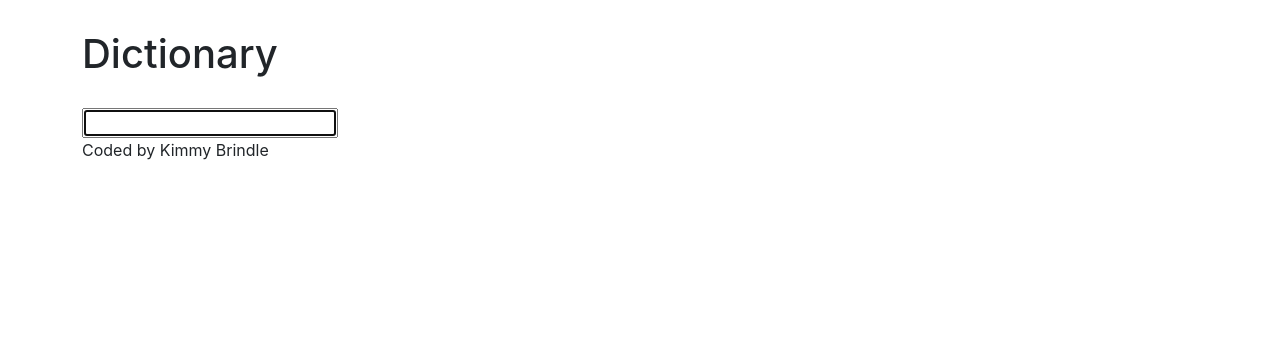
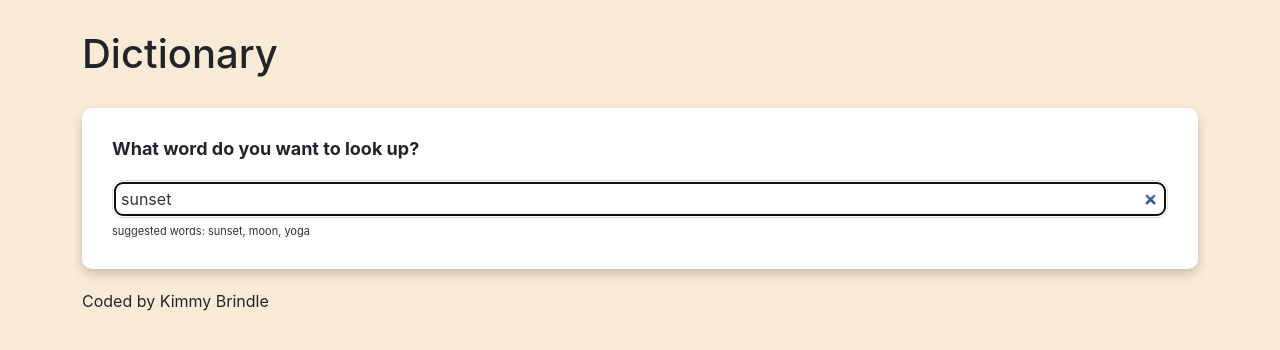
Before and after one commit to kimmybrindle/dictionary-project, a React (Create React App) app: page / in a window 1280 px wide. Shown: the top 350 px of the page. Built offline with nearby package versions, Linux system fonts and the light colour scheme; no server answers.

Commit message:
added styling

```diff
--- a/src/App.css
+++ b/src/App.css
@@ -1,3 +1,6 @@
+body {
+  background-color: antiquewhite;
+}
 .App-main {
   margin: 0 auto;
 }
--- a/src/App.js
+++ b/src/App.js
@@ -9,7 +9,7 @@
           <h1>Dictionary</h1>
         </header>
         <main>
-          <Dictionary />
+          <Dictionary defaultKeyword="sunset" />
         </main>
         <footer>Coded by Kimmy Brindle</footer>
       </div>
--- a/src/Dictionary.css
+++ b/src/Dictionary.css
@@ -1,3 +1,29 @@
 .Dictionary {
   margin: 0 auto;
 }
+.Dictionary h1 {
+  font-size: 18px;
+  font-weight: bold;
+  margin-bottom: 20px;
+}
+.Dictionary section {
+  background-color: white;
+  padding: 30px;
+  border-radius: 10px;
+  box-shadow: 0px 5px 12px rgba(0, 0, 0, 0.2);
+  margin: 20px 0;
+}
+
+.Dictionary input {
+  width: 100%;
+  padding: 6px 8px;
+  color: #333;
+  border: 1px solid #ddd;
+  border-radius: 10px;
+}
+
+.Dictionary .hint {
+  font-size: 11px;
+  margin-top: 5px;
+  color: #333;
+}
--- a/src/Dictionary.js
+++ b/src/Dictionary.js
@@ -3,17 +3,16 @@
 import Results from "./Results";
 import "./Dictionary.css";
 
-export default function Dictionary() {
-  let [keyword, setKeyword] = useState(null);
+export default function Dictionary(props) {
+  let [keyword, setKeyword] = useState(props.defaultKeyword);
   let [results, setResults] = useState(null);
+  let [loaded, setLoaded] = useState(false);
 
   function handleResponse(response) {
     setResults(response.data);
   }
 
-  function search(event) {
-    event.preventDefault();
-
+  function search() {
     // documentation: https://www.shecodes.io/learn/apis/dictionary
     let apiKey = "5c04157d3b5bt2eeaa66db333fod0d64";
     let apiUrl = `https://api.shecodes.io/dictionary/v1/define?word=${keyword}&key=${apiKey}`;
@@ -21,16 +20,40 @@
     axios.get(apiUrl).then(handleResponse);
   }
 
+  function handleSubmit(event) {
+    event.preventDefault();
+    search();
+  }
+
+  function load() {
+    setLoaded(true);
+    search();
+  }
+
   function handleKeywordChange(event) {
     setKeyword(event.target.value);
   }
+  if (loaded) {
+    return (
+      <div className="Dictionary">
+        <section>
+          <h1>What word do you want to look up?</h1>
+          <form onSubmit={handleSubmit}>
+            <input
+              type="search"
+              autoFocus={true}
+              onChange={handleKeywordChange}
+              defaultValue={props.defaultKeyword}
+            />
+          </form>
+          <div className="hint">suggested words: sunset, moon, yoga </div>
+        </section>
 
-  return (
-    <div className="Dictionary">
-      <form onSubmit={search}>
-        <input type="search" autoFocus={true} onChange={handleKeywordChange} />
-      </form>
-      <Results results={results} />
-    </div>
-  );
+        <Results results={results} />
+      </div>
+    );
+  } else {
+    load();
+    return "Loading...";
+  }
 }
--- /dev/null
+++ b/src/Meaning.css
@@ -0,0 +1,14 @@
+.Meaning h3 {
+  font-size: 24px;
+  line-height: 1.5;
+  font-weight: bold;
+}
+.Meaning .definition {
+  font-size: 20px;
+}
+.Meaning .example {
+  font-size: 18px;
+  opacity: 0.5;
+  font-style: italic;
+  margin-top: 10px;
+}
--- a/src/Meaning.js
+++ b/src/Meaning.js
@@ -1,20 +1,16 @@
 import React from "react";
 import Synonyms from "./Synonyms";
+import "./Meaning.css";
 
 export default function Meaning(props) {
-  console.log(props.meaning);
   return (
     <div className="Meaning">
-      <h3> {props.meaning.partOfSpeech}</h3>
-      <p>
-        <strong>Definition:</strong>
-        {props.meaning.definition}
-        <br />
-        <strong>Example:</strong>
-        <em>{props.meaning.example}</em>
-        <br />
-        <Synonyms synonyms={props.meaning.synonyms} />
-      </p>
+      <h3 className="partOfSpeech"> {props.meaning.partOfSpeech}</h3>
+      <div className="definition">:{props.meaning.definition}</div>
+
+      <div className="example">{props.meaning.example}</div>
+
+      <Synonyms synonyms={props.meaning.synonyms} />
     </div>
   );
 }
--- /dev/null
+++ b/src/Results.css
@@ -0,0 +1,11 @@
+.results h2 {
+  font-size: 36px;
+  font-weight: bold;
+  line-height: 1.5;
+}
+
+.results .phonetic {
+  margin-bottom: 30px;
+  opacity: 0.6;
+  font-weight: bold;
+}
--- a/src/Results.js
+++ b/src/Results.js
@@ -1,17 +1,20 @@
 import React from "react";
 import Meaning from "./Meaning";
+import "./Results.css";
 
 export default function Result(props) {
   if (props.results) {
     return (
       <div className="results">
-        <h2>{props.results.word}</h2>
-        <h4> {props.results.phonetic}</h4>
+        <section>
+          <h2>{props.results.word}</h2>
+          <h4 className="phonetic"> {props.results.phonetic}</h4>
+        </section>
         {props.results.meanings.map(function (meaning, index) {
           return (
-            <div key={index}>
+            <section key={index}>
               <Meaning meaning={meaning} />
-            </div>
+            </section>
           );
         })}
       </div>
--- /dev/null
+++ b/src/Synonyms.css
@@ -0,0 +1,10 @@
+.Synonyms {
+  margin: 30px 0 0;
+  padding: 0;
+}
+.Synonyms li {
+  display: inline;
+  padding-right: 10px;
+  font-size: 14px;
+  line-height: 1;
+}
--- a/src/Synonyms.js
+++ b/src/Synonyms.js
@@ -1,11 +1,12 @@
 import React from "react";
+import "./Synonyms.css";
 
 export default function Synonyms(props) {
   if (props.synonyms) {
     return (
       <ul className="Synonyms">
         {props.synonyms.map(function (synonym, index) {
-          return <li key={index}>{synonym}</li>;
+          return <li key={index}>synonyms: {synonym}</li>;
         })}
       </ul>
     );
```
